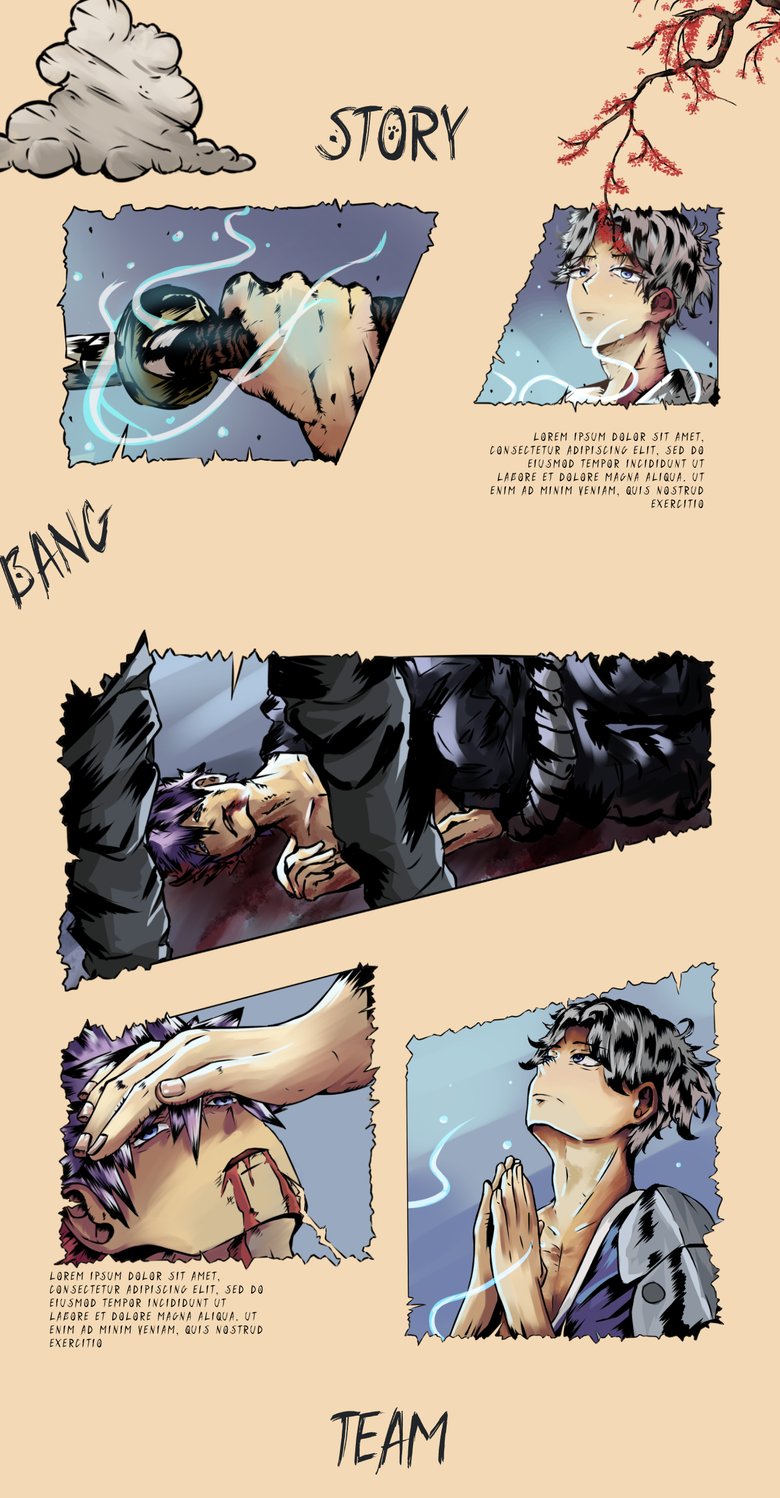
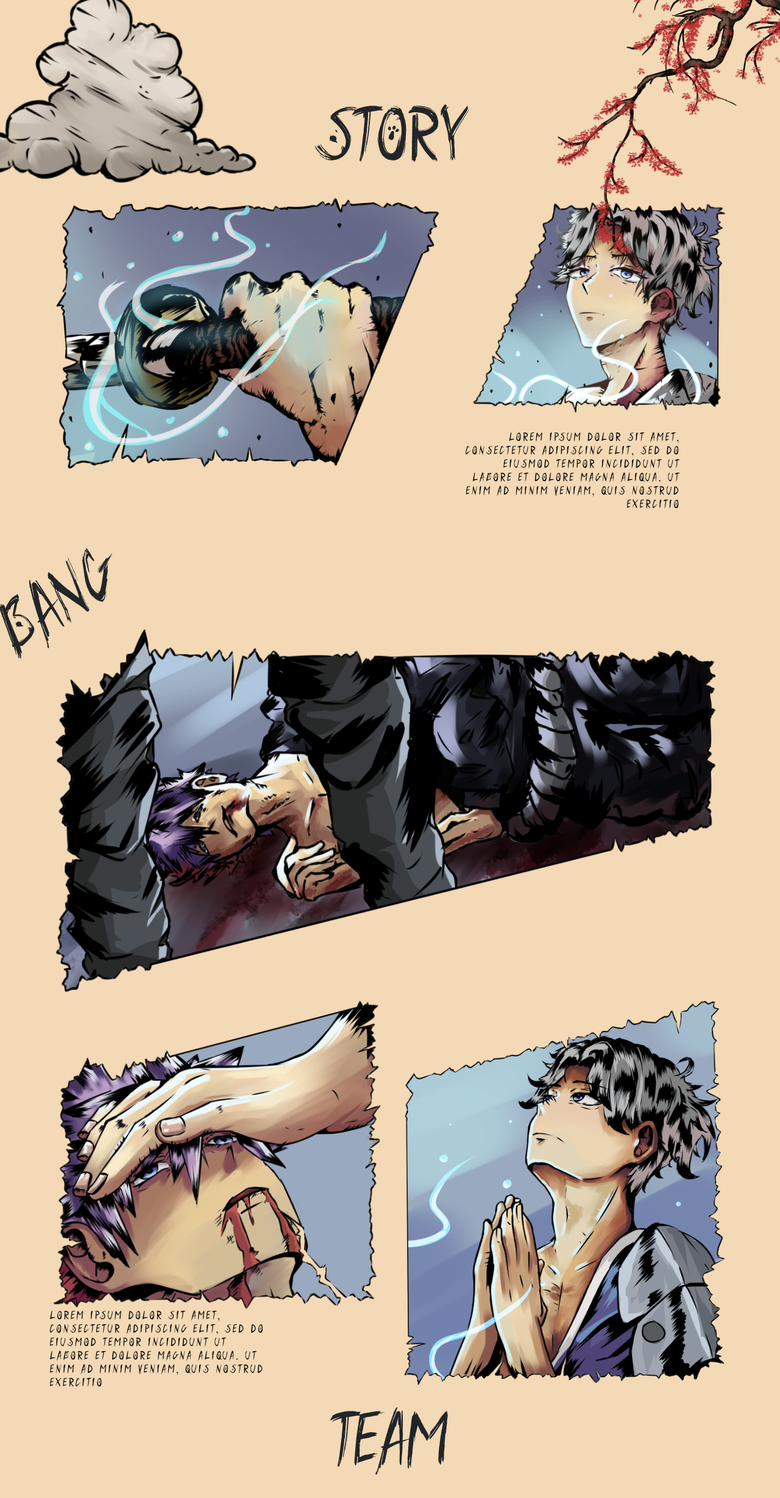
Before and after one commit to abzStudio/Kabuto-Web-notCompeleted, a plain HTML site: page index.html in a window 1280 px wide. Shown: the part 904-3360 px from the top of the page at 61% size. Drawn offline with nearby package versions, Linux system fonts and the light colour scheme.

Commit message:
version 0.4 with new fixes

```diff
--- a/asset/style.css
+++ b/asset/style.css
@@ -30,8 +30,8 @@ background-color: #f3d9b5;
   -ms-transform: rotate(327deg);
   -o-transform: rotate(327deg);
   position: relative;
-    bottom: 33vh;
-    left: -20vh;
+  bottom: 28vh;
+  left: -28vh;
 
 }
 .text_p{
@@ -40,7 +40,7 @@ font-size: 20px;
 line-height: 22px;
 text-align: right;
 letter-spacing: 0.165em;
-margin-right: 9%;
+margin-right: 18%;
 color: #000000;
 }
 .color-a{
@@ -168,11 +168,22 @@ img{
       bottom: 8vh !important;
   } */
 }
-@media screen and (min-width: 990px) and (max-width:1024px) {
+@media screen and (min-width: 1025px) and (max-width:1550px) {
 .text_rnd{
   position: relative;
-    bottom: 20vh;
-    left: -6vh;
+bottom: 23vh;
+  left: -20vh;
+}
+.last_set {
+  bottom: 0vh !important;
+}
+
+}
+@media screen and (min-width: 991px) and (max-width:1024px) {
+.text_rnd{
+  position: relative;
+bottom: 12vh;
+  left: -5vh;
 }
 .last_set {
   bottom: 0vh !important;
@@ -184,7 +195,7 @@ br{
 display: none;
 }
 }
-@media screen and (min-width: 769px) and (max-width:820px) {
+@media screen and (min-width: 769px) and (max-width:990px) {
 .text_rnd{
   position: relative;
   bottom: 9vh;
@@ -215,7 +226,7 @@ display: none;
     position: relative;
     bottom: 0vh;
     left: 0vh;
-      margin-bottom: 5%;
+    margin-bottom: -1% !important;
     text-align: center;
   transform: none;
   }
```
Lines whose indentation alone changed are shown as unchanged.
